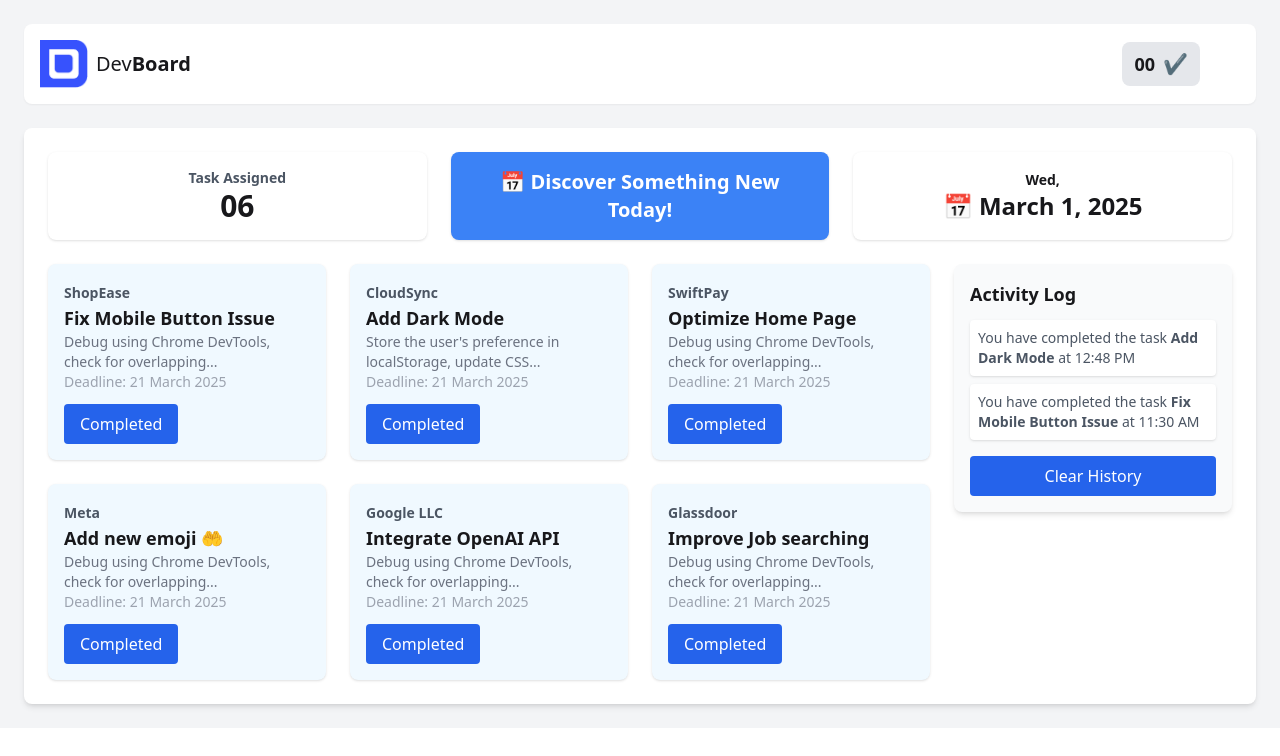
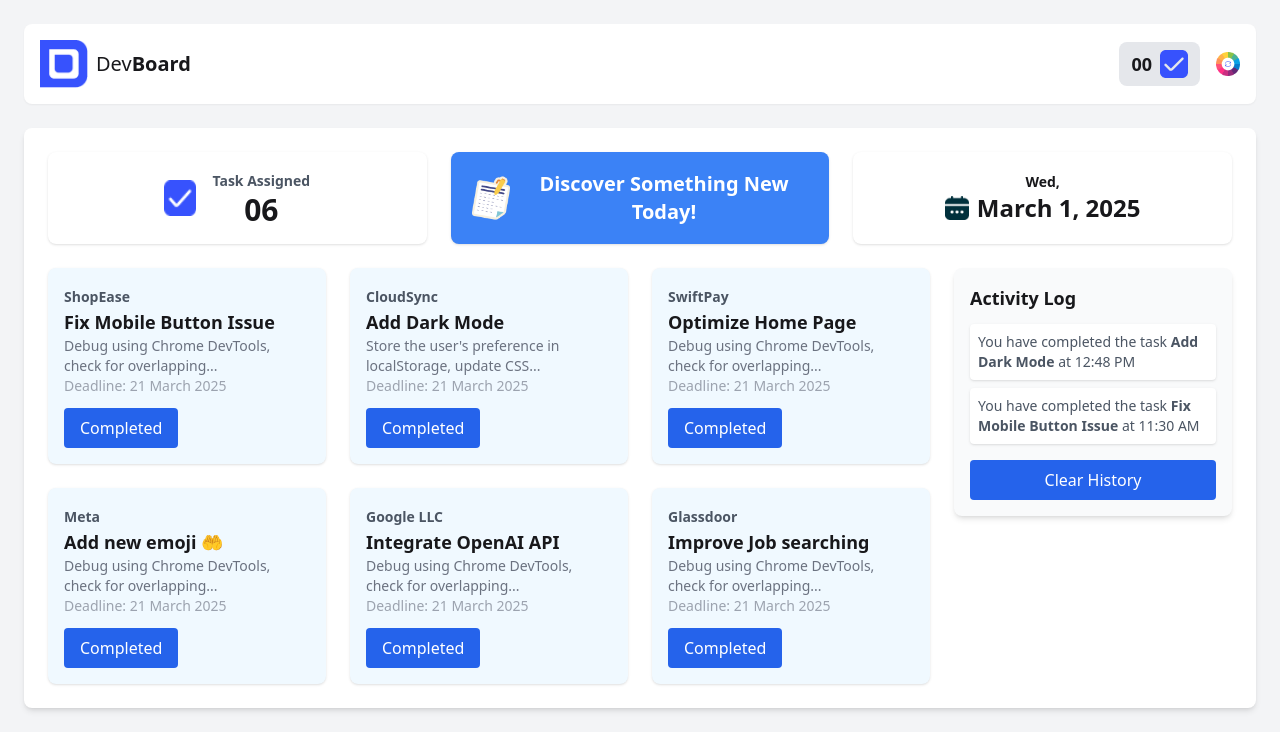
Before and after one commit to tazminur12/Assignment-5, a plain HTML site: page index.html in a window 1280 px wide. Drawn offline with nearby package versions, Linux system fonts and the light colour scheme.

Commit message:
update code

```diff
--- a/index.html
+++ b/index.html
@@ -21,11 +21,13 @@
                         <!-- Task Assigned Section -->
                         <div class="flex items-center gap-2 bg-gray-200 px-3 py-2 rounded-lg">
                             <span class="text-lg font-bold">00</span>
-                            <span class="text-green-500 text-xl">✔️</span>
+                            <span class="text-green-500 text-xl"><img src="./assets/checkbox.png" alt=""></span>
                         </div>
                         <!-- Theme Toggle Button -->
                         <label class="swap swap-rotate">
                             <input type="checkbox" id="theme-toggle" />
+                            <img id="theme-btn" src="./assets/theme-btn.png" alt="Theme Toggle" class="w-6 h-6 cursor-pointer" />
+
                             <svg class="swap-on fill-current w-6 h-6" xmlns="http://www.w3.org/2000/svg" viewBox="0 0 24 24">
                                 <path d="M5.64 17.66A9 9 0 0112 3a9 9 0 010 18 9 9 0 01-6.36-2.64z"></path>
                             </svg>
@@ -33,6 +35,7 @@
                                 <path d="M12 3v1m0 16v1m8-9h1M3 12H2m15.36 6.36l-.71-.71M6.35 6.35l-.7-.7m0 12.72l.7-.7m12.02-.02l-.7.7"></path>
                             </svg>
                         </label>
+
                     </div>
                 </div>
             </div>
@@ -42,16 +45,22 @@
     <div class="max-w-7xl mx-auto bg-white p-6 rounded-lg shadow-md mt-6">
         <!-- Header Section -->
         <div class="grid grid-cols-1 md:grid-cols-3 gap-6 mb-6">
-            <div class="p-4 bg-white rounded-lg shadow flex items-center justify-center flex-col text-center">
-                <span class="text-sm font-semibold text-gray-600">Task Assigned</span>
-                <h3 class="text-3xl font-bold">06</h3>
+            <div class="p-4 bg-white rounded-lg shadow flex items-center justify-center text-center">
+                <img src="./assets/checkbox.png" alt="" class="w-8 h-9 mr-4">
+                <div>
+                    <span class="text-sm font-semibold text-gray-600">Task Assigned</span>
+                    <h3 class="text-3xl font-bold">06</h3>
+                </div>
             </div>
             <div class="p-4 bg-blue-500 rounded-lg shadow text-white text-center flex items-center justify-center">
-                <h3 id="dis-btn" class="text-xl font-bold">📅 Discover Something New Today!</h3>
+                <img class="w-12 flex" src="./assets/board.png" alt="Board Icon">
+                <h3 id="dis-btn" class="text-xl font-bold"> Discover Something New Today!</h3>
             </div>
             <div class="p-4 bg-white rounded-lg shadow flex items-center justify-center flex-col text-center">
                 <span class="text-sm font-bold">Wed,</span>
-                <h3 class="text-2xl font-bold">📅 March 1, 2025</h3>
+                <h3 class="text-2xl font-bold flex items-center justify-center">
+                    <img src="./assets/calender.png" alt="" class="w-6 h-6 mr-2"> March 1, 2025
+                </h3>
             </div>
         </div>
 
```
Also changed, not shown: script/dev.js (line endings or trailing spaces).
